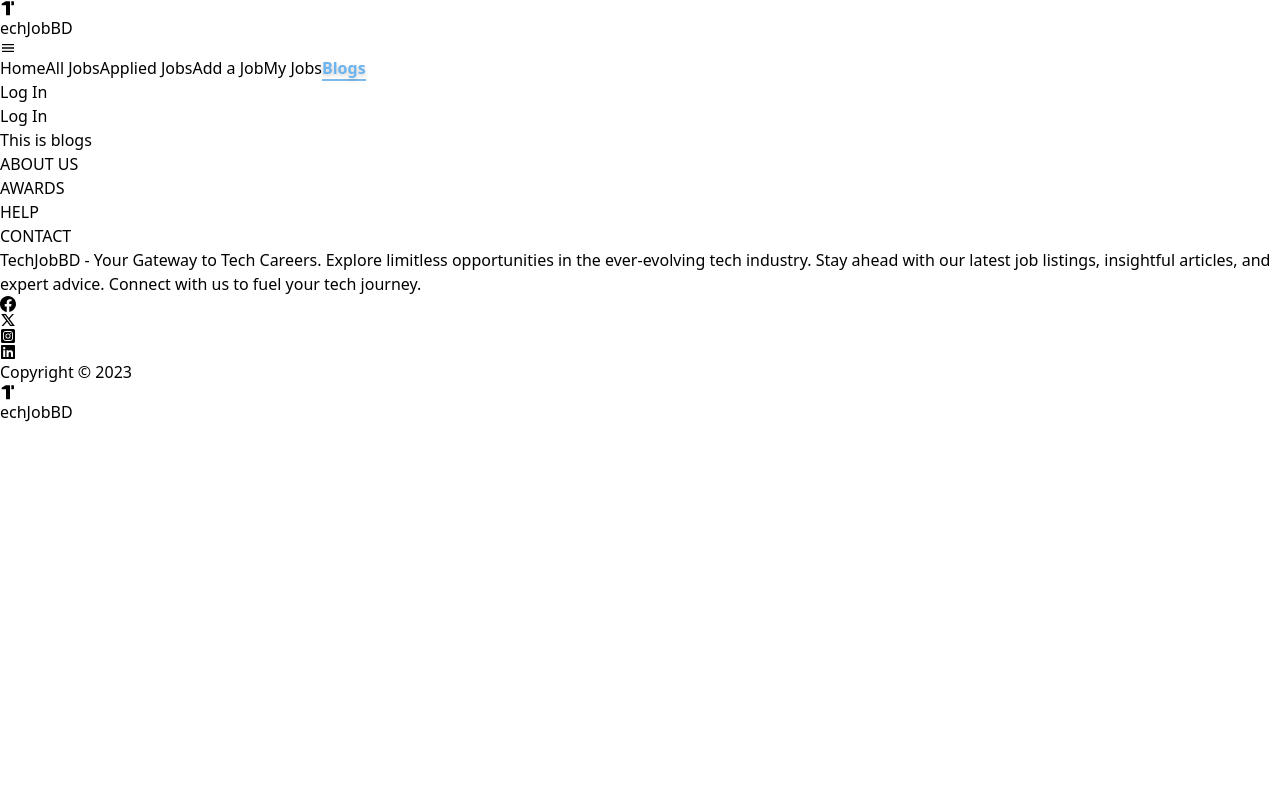
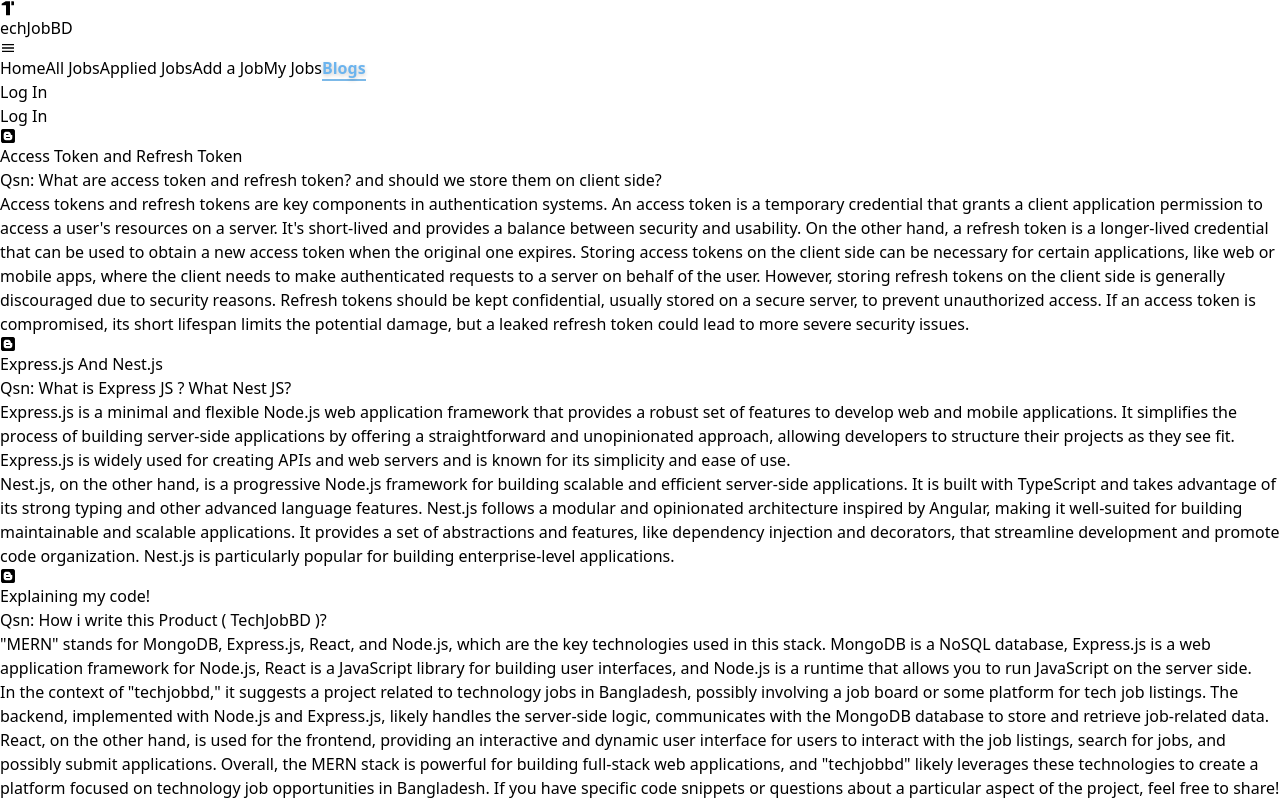
Before and after one commit to MahdiGreen75/TechJobBD-client, a React (Vite) app: page /blogs in a window 1280 px wide. Shown: the top 800 px of the page. Built offline with nearby package versions, Linux system fonts and the light colour scheme; no server answers.

Commit message:
Add Blogs section.

```diff
--- a/src/components/routes/Blogs.jsx
+++ b/src/components/routes/Blogs.jsx
@@ -1,9 +1,50 @@
+import { FaBlogger } from "react-icons/fa";
 
 
 const Blogs = () => {
     return (
         <div>
-            <h1>This is blogs</h1>
+            <h1 className="font-semibold text-2xl  border-b-2 pb-1 flex items-center gap-1">
+                <FaBlogger></FaBlogger>Access Token and Refresh Token
+            </h1>
+            <h2 className="font-semibold text-lg mb-5">
+                Qsn: What are access token and refresh token? and should we store them on client side?
+            </h2>
+            <p className="font-light mb-5">
+                Access tokens and refresh tokens are key components in authentication systems. An access token is a temporary credential that grants a client application permission to access a user's resources on a server. It's short-lived and provides a balance between security and usability. On the other hand, a refresh token is a longer-lived credential that can be used to obtain a new access token when the original one expires.
+
+                Storing access tokens on the client side can be necessary for certain applications, like web or mobile apps, where the client needs to make authenticated requests to a server on behalf of the user. However, storing refresh tokens on the client side is generally discouraged due to security reasons. Refresh tokens should be kept confidential, usually stored on a secure server, to prevent unauthorized access. If an access token is compromised, its short lifespan limits the potential damage, but a leaked refresh token could lead to more severe security issues.
+            </p>
+            <h1 className="font-semibold text-2xl  border-b-2 pb-1 flex items-center gap-1">
+                <FaBlogger></FaBlogger>Express.js And Nest.js
+            </h1>
+            <h2 className="font-semibold text-lg mb-5">
+                Qsn: What is Express JS ? What Nest JS?
+            </h2>
+            <p className="font-light mb-5">
+                Express.js is a minimal and flexible Node.js web application framework that provides a robust set of features to develop web and mobile applications. It simplifies the process of building server-side applications by offering a straightforward and unopinionated approach, allowing developers to structure their projects as they see fit. Express.js is widely used for creating APIs and web servers and is known for its simplicity and ease of use.
+            </p>
+            <p className="font-light mb-5">
+                Nest.js, on the other hand, is a progressive Node.js framework for building scalable and efficient server-side applications. It is built with TypeScript and takes advantage of its strong typing and other advanced language features. Nest.js follows a modular and opinionated architecture inspired by Angular, making it well-suited for building maintainable and scalable applications. It provides a set of abstractions and features, like dependency injection and decorators, that streamline development and promote code organization. Nest.js is particularly popular for building enterprise-level applications.
+            </p>
+            <h1 className="font-semibold text-2xl  border-b-2 pb-1 flex items-center gap-1">
+                <FaBlogger></FaBlogger>Explaining my code!
+            </h1>
+            <h2 className="font-semibold text-lg mb-5">
+                Qsn: How i write this Product ( TechJobBD )?
+            </h2>
+            <p className="font-light mb-5">
+                "MERN" stands for MongoDB, Express.js, React, and Node.js, which are the key technologies used in this stack. MongoDB is a NoSQL database, Express.js is a web application framework for Node.js, React is a JavaScript library for building user interfaces, and Node.js is a runtime that allows you to run JavaScript on the server side.
+
+
+            </p>
+            <p className="font-light mb-5">
+                In the context of "techjobbd," it suggests a project related to technology jobs in Bangladesh, possibly involving a job board or some platform for tech job listings. The backend, implemented with Node.js and Express.js, likely handles the server-side logic, communicates with the MongoDB database to store and retrieve job-related data.
+
+                React, on the other hand, is used for the frontend, providing an interactive and dynamic user interface for users to interact with the job listings, search for jobs, and possibly submit applications.
+
+                Overall, the MERN stack is powerful for building full-stack web applications, and "techjobbd" likely leverages these technologies to create a platform focused on technology job opportunities in Bangladesh. If you have specific code snippets or questions about a particular aspect of the project, feel free to share!
+            </p>
         </div>
     );
 };
```
